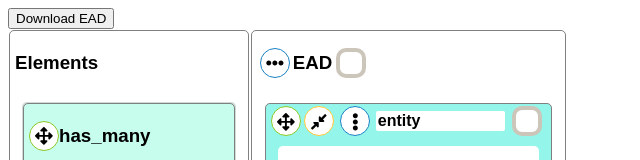
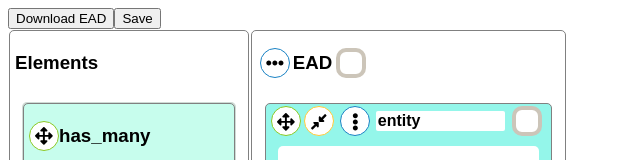
Before and after one commit to ozovalihasan/ead, a React (Create React App) app: page / in a window 1280 px wide. Shown: the top 160 px of the page, without its empty margins (0-640 px from the left). Built offline with nearby package versions, Linux system fonts and the light colour scheme.

Commit message:
Add a feature to save data

```diff
--- a/src/components/App.js
+++ b/src/components/App.js
@@ -34,6 +34,12 @@ const App = () => {
   const checkDragDropCategory = (dragId, dropId) => (
     dragDropCategory[items[dragId].category].includes(items[dropId].category)
   );
+
+  const stateBlock = useSelector((state) => state.block);
+
+  const saveItems = () => {
+    localStorage.block = JSON.stringify(stateBlock);
+  };
 
   const onDragStart = (result) => {
     dispatch(updateDraggedItemId(result.draggableId));
@@ -83,6 +89,12 @@ const App = () => {
       >
         Download EAD
       </button>
+      <button
+        onClick={() => saveItems()}
+        type="button"
+      >
+        Save
+      </button>
       <DragDropContext
         onDragStart={onDragStart}
         onDragEnd={onDragEnd}
```
